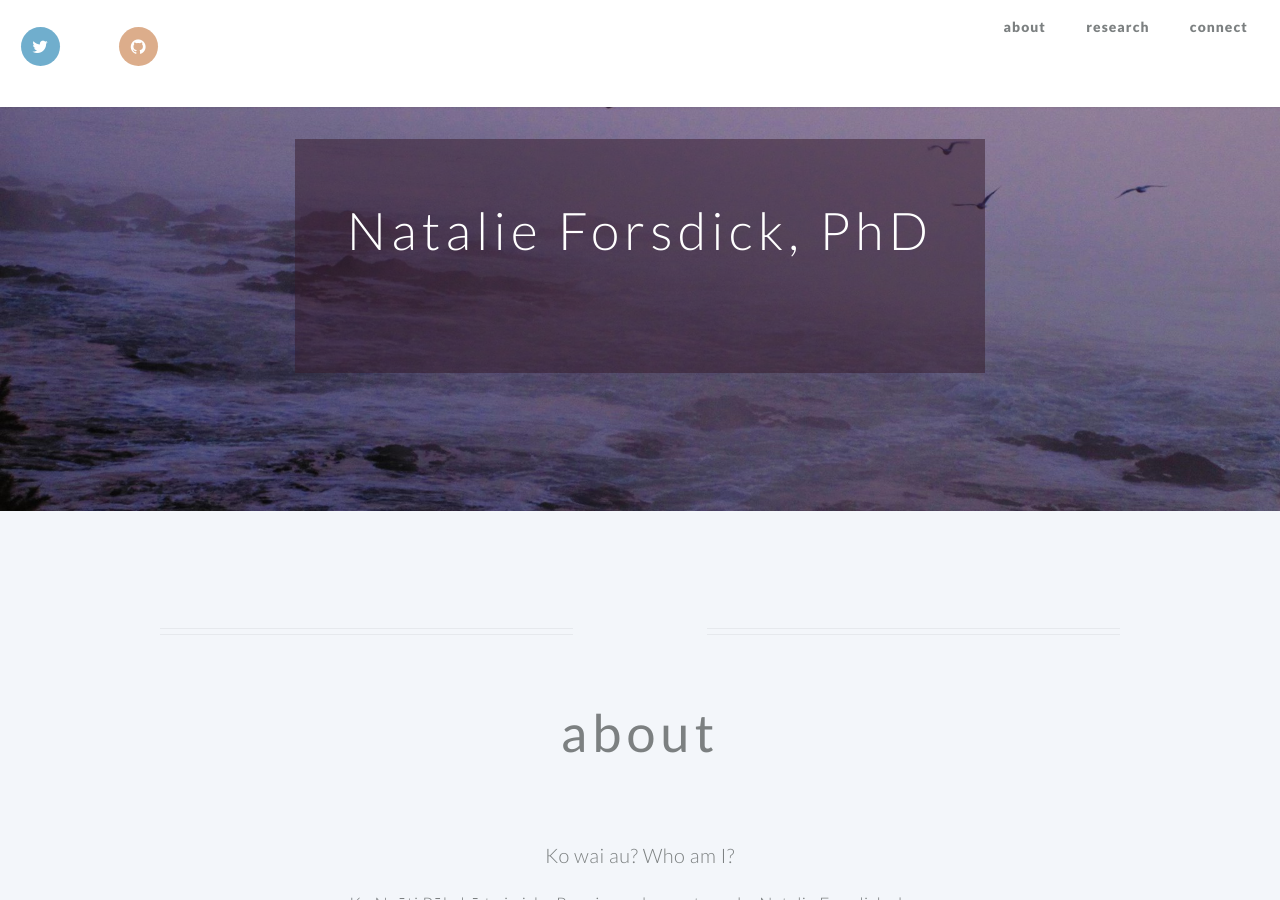
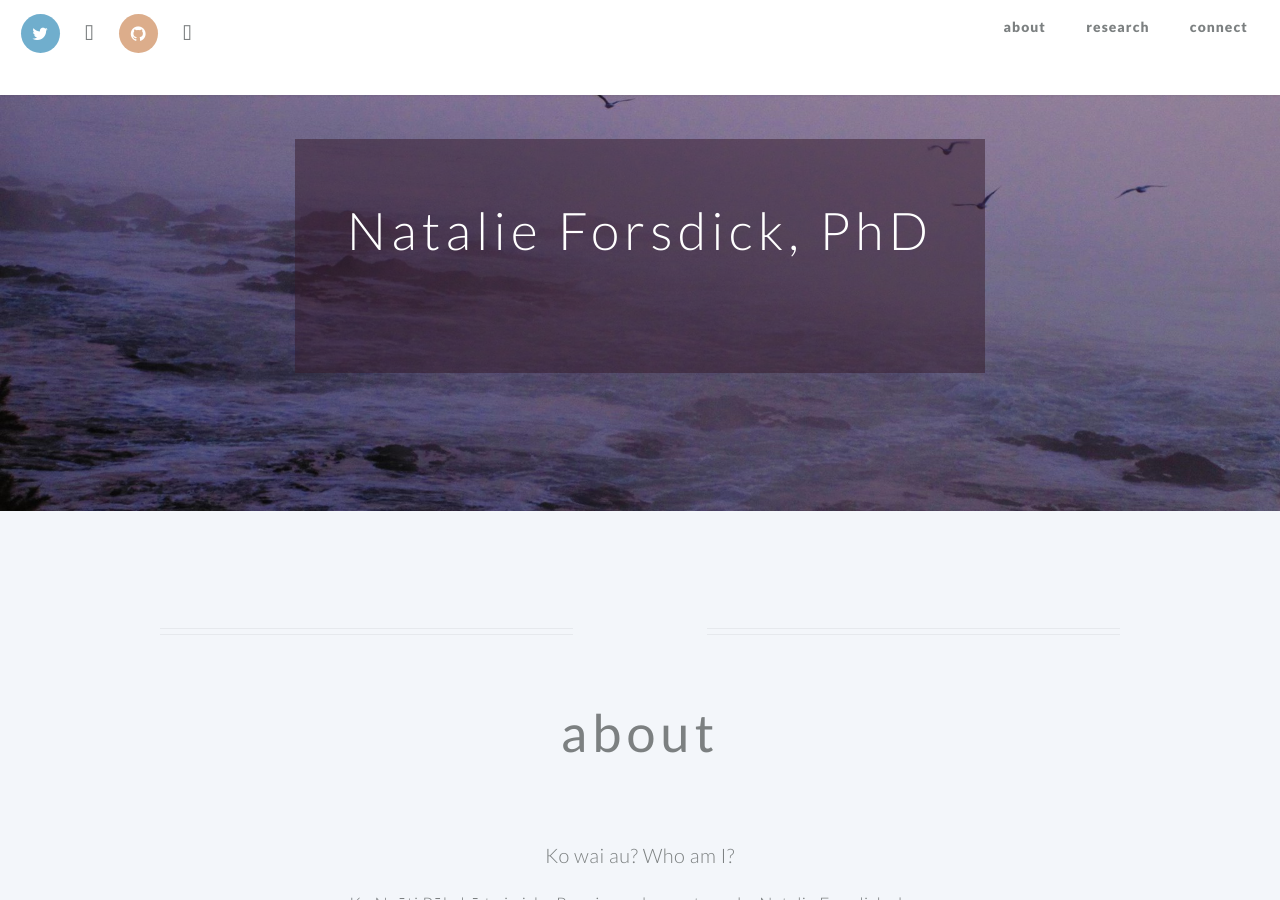
Before and after one commit to natforsdick/natforsdick.github.io, a Jekyll site: the page built from index.md, in a window 1280 px wide and 900 px high. Built offline with Jekyll 4.4.1, drawn with Linux system fonts in a browser that asks for light colours; some web fonts are replaced.

Commit message:
added academicons

```diff
--- a/css/style.css
+++ b/css/style.css
@@ -4,6 +4,7 @@ custom styles adapted from Twenty by HTML5 Up
 **********************************************/
 
 @import url("font-awesome.min.css");
+@import url("academicons.min.css");
 @import url("https://fonts.googleapis.com/css?family=Lato:300,400,900");
 
 /* Basic */
```
